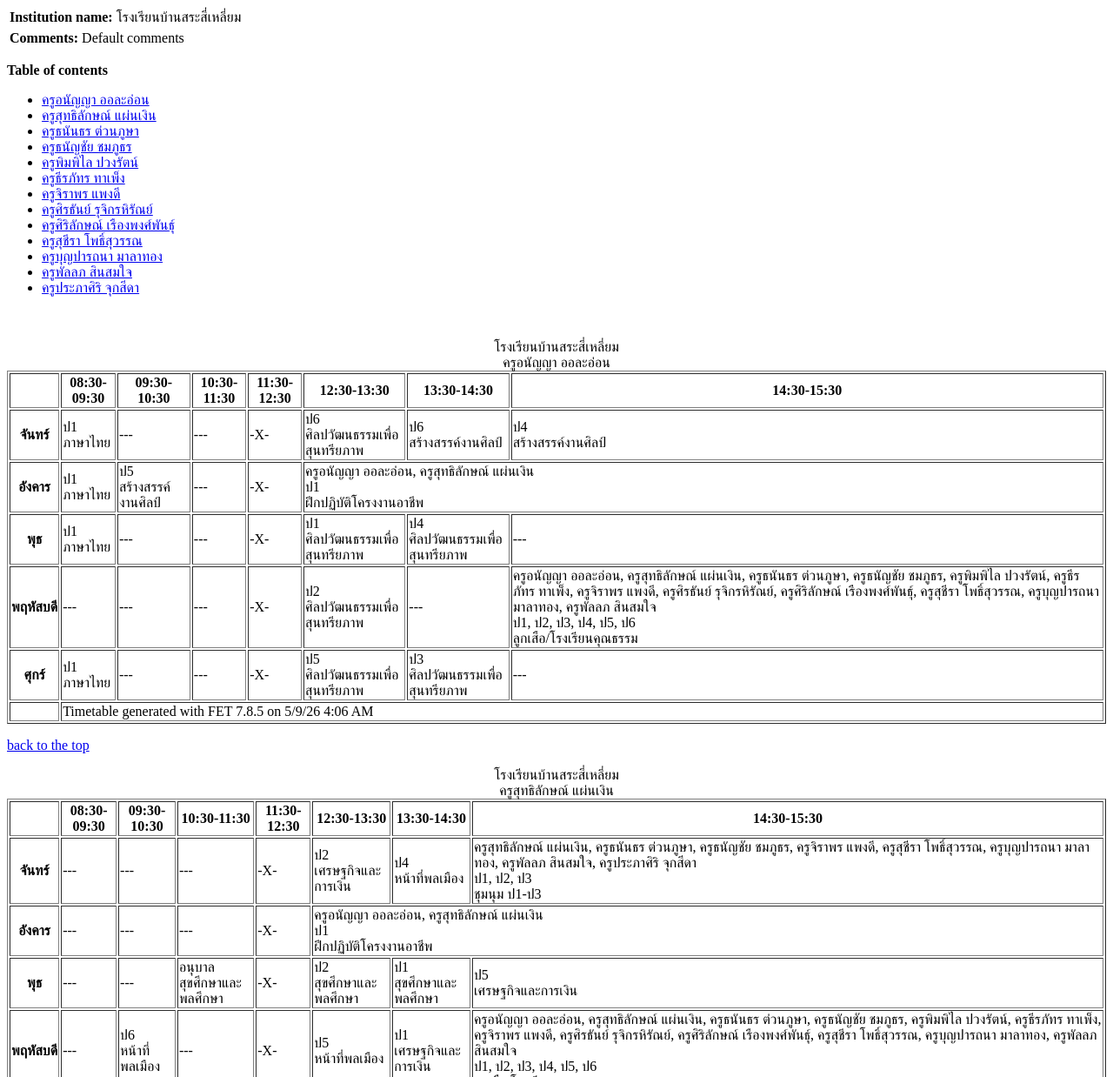
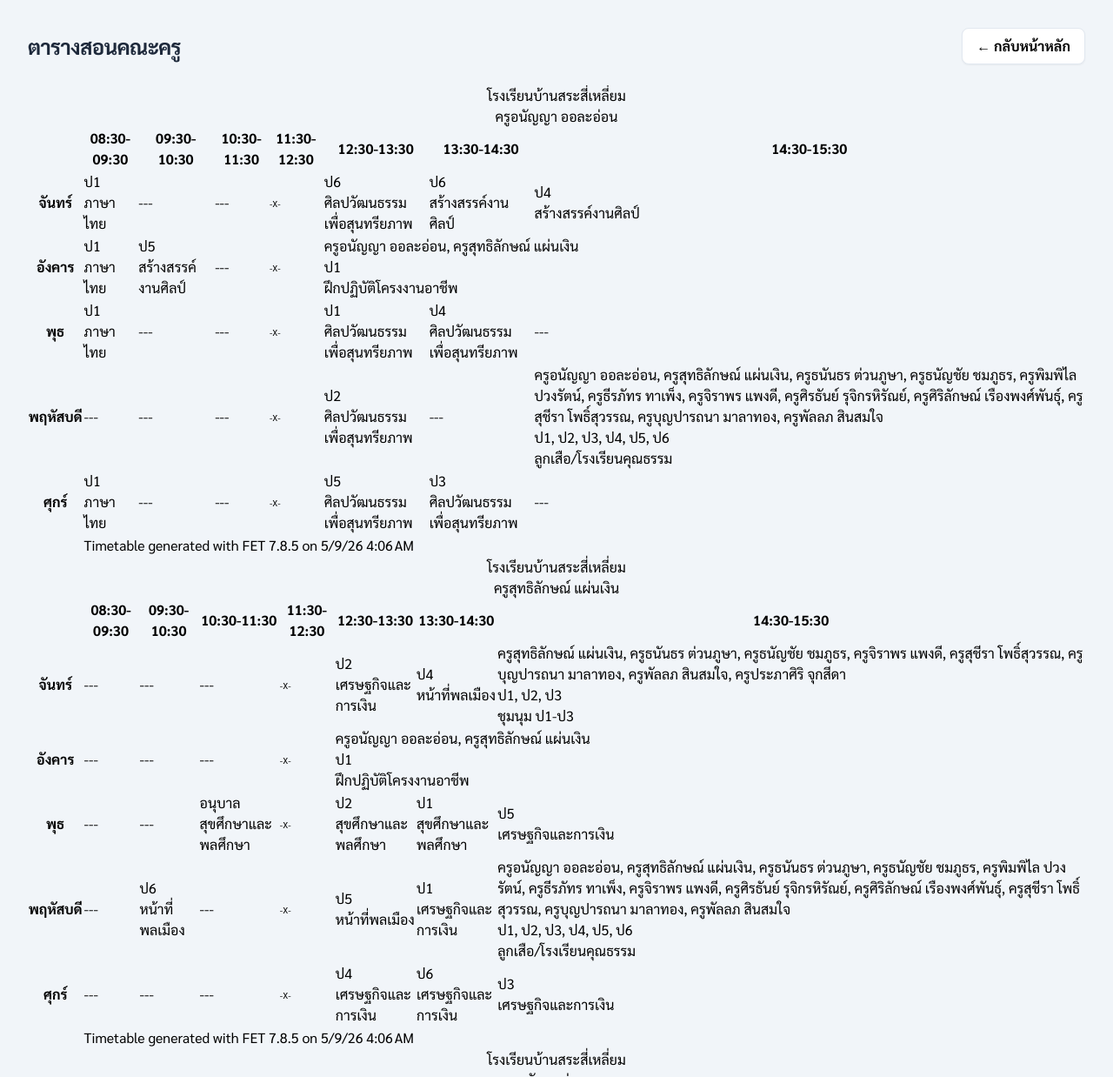
Before and after one commit to apisitp61/table2570v1, a plain HTML site: page v01_teachers_days_vertical.html in a window 1280 px wide. Shown: the top 1238 px of the page at 87% size. Drawn offline with nearby package versions, Linux system fonts and the light colour scheme.

Commit message:
Add files via upload

```diff
--- a/v01_teachers_days_vertical.html
+++ b/v01_teachers_days_vertical.html
@@ -1,42 +1,39 @@
-<!DOCTYPE html PUBLIC "-//W3C//DTD XHTML 1.0 Strict//EN"
-  "http://www.w3.org/TR/xhtml1/DTD/xhtml1-strict.dtd">
-<html xmlns="http://www.w3.org/1999/xhtml" lang="en-US" xml:lang="en-US">
-  <head>
-    <title>โรงเรียนบ้านสระสี่เหลี่ยม</title>
-    <meta http-equiv="Content-Type" content="text/html; charset=UTF-8" />
-    <link rel="stylesheet" media="all" href="v01_stylesheet.css" type="text/css" />
-  </head>
-  <body id="top">
-    <table>
-      <tr align="left" valign="top">
-        <th>Institution name:</th>
-        <td>โรงเรียนบ้านสระสี่เหลี่ยม</td>
-      </tr>
-    </table>
-    <table>
-      <tr align="left" valign="top">
-        <th>Comments:</th>
-        <td>Default comments</td>
-      </tr>
-    </table>
-    <p><strong>Table of contents</strong></p>
-    <ul>
-      <li><a href="#table_1">ครูอนัญญา ออละอ่อน</a></li>
-      <li><a href="#table_2">ครูสุทธิลักษณ์ แผ่นเงิน</a></li>
-      <li><a href="#table_3">ครูธนันธร ต่วนภูษา</a></li>
-      <li><a href="#table_4">ครูธนัญชัย ชมภูธร</a></li>
-      <li><a href="#table_5">ครูพิมพิไล ปวงรัตน์</a></li>
-      <li><a href="#table_6">ครูธีรภัทร ทาเพ็ง</a></li>
-      <li><a href="#table_7">ครูจิราพร แพงดี</a></li>
-      <li><a href="#table_8">ครูศิรธันย์ รุจิกรหิรัณย์</a></li>
-      <li><a href="#table_9">ครูศิริลักษณ์ เรืองพงศ์พันธุ์</a></li>
-      <li><a href="#table_10">ครูสุชีรา โพธิ์สุวรรณ</a></li>
-      <li><a href="#table_11">ครูบุญปารถนา มาลาทอง</a></li>
-      <li><a href="#table_12">ครูพัลลภ สินสมใจ</a></li>
-      <li><a href="#table_13">ครูประภาศิริ จุกสีดา</a></li>
-    </ul>
-    <p>&nbsp;</p>
-    <table id="table_1" border="1" class="odd_table">
+<!DOCTYPE html>
+<html lang="th">
+<head>
+    <meta charset="UTF-8">
+    <meta name="viewport" content="width=device-width, initial-scale=1.0">
+    <title>ตารางสอนคณะครู</title>
+    <script src="https://cdn.tailwindcss.com"></script>
+    <link href="https://fonts.googleapis.com/css2?family=Sarabun:wght@300;400;700&display=swap" rel="stylesheet">
+    <style>
+        body { font-family: 'Sarabun', sans-serif; }
+        table { @apply w-full border-collapse bg-white shadow-md rounded-xl overflow-hidden my-6 text-center text-[10px] sm:text-sm; }
+        th, td { @apply border border-slate-200 p-2; }
+        .xAxis { @apply bg-slate-800 text-white font-bold py-3; }
+        .yAxis { @apply bg-slate-50 font-bold text-slate-700 w-20; }
+        caption { @apply bg-emerald-600 text-white p-4 font-bold rounded-t-xl text-lg; }
+        .institution { @apply block text-xs font-normal opacity-80 mb-1; }
+        .name { @apply block; }
+        .break { @apply bg-slate-50 text-slate-400 italic; font-size: 10px; }
+        .empty { @apply text-slate-200 italic; }
+        table.detailed { @apply w-full border-none shadow-none m-0 bg-transparent; }
+        table.detailed td { @apply border-none p-1; }
+        .studentsset { @apply font-bold text-emerald-600 border-b border-slate-100 mb-1; }
+        .subject { @apply block font-bold text-slate-800 leading-tight; }
+        .teacher { @apply block text-[9px] text-slate-500 mt-1 leading-none; }
+        .foot { @apply bg-slate-50 text-[9px] text-slate-400 italic py-2; }
+        a { @apply text-blue-600 hover:underline; }
+    </style>
+</head>
+<body class="bg-slate-100 p-4 sm:p-8">
+    <div class="max-w-7xl mx-auto">
+        <div class="flex justify-between items-center mb-6">
+            <h1 class="text-2xl font-bold text-slate-800 tracking-tight">ตารางสอนคณะครู</h1>
+            <a href="index.html" class="bg-white px-4 py-2 rounded-lg shadow-sm border border-slate-200 font-bold hover:bg-slate-50">← กลับหน้าหลัก</a>
+        </div>
+        <div class="overflow-x-auto">
+            <table id="table_1"  class="odd_table">
       <caption><span class="institution">โรงเรียนบ้านสระสี่เหลี่ยม</span><br /><span class="name">ครูอนัญญา ออละอ่อน</span></caption>
       <thead>
         <tr>
@@ -104,8 +101,7 @@
         <tr class="foot"><td></td><td colspan="7">Timetable generated with FET 7.8.5 on 5/9/26 4:06 AM</td></tr>
       </tbody>
     </table>
-    <p class="back"><a href="#top">back to the top</a></p>
-    <table id="table_2" border="1" class="even_table">
+<table id="table_2"  class="even_table">
       <caption><span class="institution">โรงเรียนบ้านสระสี่เหลี่ยม</span><br /><span class="name">ครูสุทธิลักษณ์ แผ่นเงิน</span></caption>
       <thead>
         <tr>
@@ -173,8 +169,7 @@
         <tr class="foot"><td></td><td colspan="7">Timetable generated with FET 7.8.5 on 5/9/26 4:06 AM</td></tr>
       </tbody>
     </table>
-    <p class="back"><a href="#top">back to the top</a></p>
-    <table id="table_3" border="1" class="odd_table">
+<table id="table_3"  class="odd_table">
       <caption><span class="institution">โรงเรียนบ้านสระสี่เหลี่ยม</span><br /><span class="name">ครูธนันธร ต่วนภูษา</span></caption>
       <thead>
         <tr>
@@ -242,8 +237,7 @@
         <tr class="foot"><td></td><td colspan="7">Timetable generated with FET 7.8.5 on 5/9/26 4:06 AM</td></tr>
       </tbody>
     </table>
-    <p class="back"><a href="#top">back to the top</a></p>
-    <table id="table_4" border="1" class="even_table">
+<table id="table_4"  class="even_table">
       <caption><span class="institution">โรงเรียนบ้านสระสี่เหลี่ยม</span><br /><span class="name">ครูธนัญชัย ชมภูธร</span></caption>
       <thead>
         <tr>
@@ -311,8 +305,7 @@
         <tr class="foot"><td></td><td colspan="7">Timetable generated with FET 7.8.5 on 5/9/26 4:06 AM</td></tr>
       </tbody>
     </table>
-    <p class="back"><a href="#top">back to the top</a></p>
-    <table id="table_5" border="1" class="odd_table">
+<table id="table_5"  class="odd_table">
       <caption><span class="institution">โรงเรียนบ้านสระสี่เหลี่ยม</span><br /><span class="name">ครูพิมพิไล ปวงรัตน์</span></caption>
       <thead>
         <tr>
@@ -380,8 +373,7 @@
         <tr class="foot"><td></td><td colspan="7">Timetable generated with FET 7.8.5 on 5/9/26 4:06 AM</td></tr>
       </tbody>
     </table>
-    <p class="back"><a href="#top">back to the top</a></p>
-    <table id="table_6" border="1" class="even_table">
+<table id="table_6"  class="even_table">
       <caption><span class="institution">โรงเรียนบ้านสระสี่เหลี่ยม</span><br /><span class="name">ครูธีรภัทร ทาเพ็ง</span></caption>
       <thead>
         <tr>
@@ -449,8 +441,7 @@
         <tr class="foot"><td></td><td colspan="7">Timetable generated with FET 7.8.5 on 5/9/26 4:06 AM</td></tr>
       </tbody>
     </table>
-    <p class="back"><a href="#top">back to the top</a></p>
-    <table id="table_7" border="1" class="odd_table">
+<table id="table_7"  class="odd_table">
       <caption><span class="institution">โรงเรียนบ้านสระสี่เหลี่ยม</span><br /><span class="name">ครูจิราพร แพงดี</span></caption>
       <thead>
         <tr>
@@ -518,8 +509,7 @@
         <tr class="foot"><td></td><td colspan="7">Timetable generated with FET 7.8.5 on 5/9/26 4:06 AM</td></tr>
       </tbody>
     </table>
-    <p class="back"><a href="#top">back to the top</a></p>
-    <table id="table_8" border="1" class="even_table">
+<table id="table_8"  class="even_table">
       <caption><span class="institution">โรงเรียนบ้านสระสี่เหลี่ยม</span><br /><span class="name">ครูศิรธันย์ รุจิกรหิรัณย์</span></caption>
       <thead>
         <tr>
@@ -587,8 +577,7 @@
         <tr class="foot"><td></td><td colspan="7">Timetable generated with FET 7.8.5 on 5/9/26 4:06 AM</td></tr>
       </tbody>
     </table>
-    <p class="back"><a href="#top">back to the top</a></p>
-    <table id="table_9" border="1" class="odd_table">
+<table id="table_9"  class="odd_table">
       <caption><span class="institution">โรงเรียนบ้านสระสี่เหลี่ยม</span><br /><span class="name">ครูศิริลักษณ์ เรืองพงศ์พันธุ์</span></caption>
       <thead>
         <tr>
@@ -656,8 +645,7 @@
         <tr class="foot"><td></td><td colspan="7">Timetable generated with FET 7.8.5 on 5/9/26 4:06 AM</td></tr>
       </tbody>
     </table>
-    <p class="back"><a href="#top">back to the top</a></p>
-    <table id="table_10" border="1" class="even_table">
+<table id="table_10"  class="even_table">
       <caption><span class="institution">โรงเรียนบ้านสระสี่เหลี่ยม</span><br /><span class="name">ครูสุชีรา โพธิ์สุวรรณ</span></caption>
       <thead>
         <tr>
@@ -725,8 +713,7 @@
         <tr class="foot"><td></td><td colspan="7">Timetable generated with FET 7.8.5 on 5/9/26 4:06 AM</td></tr>
       </tbody>
     </table>
-    <p class="back"><a href="#top">back to the top</a></p>
-    <table id="table_11" border="1" class="odd_table">
+<table id="table_11"  class="odd_table">
       <caption><span class="institution">โรงเรียนบ้านสระสี่เหลี่ยม</span><br /><span class="name">ครูบุญปารถนา มาลาทอง</span></caption>
       <thead>
         <tr>
@@ -794,8 +781,7 @@
         <tr class="foot"><td></td><td colspan="7">Timetable generated with FET 7.8.5 on 5/9/26 4:06 AM</td></tr>
       </tbody>
     </table>
-    <p class="back"><a href="#top">back to the top</a></p>
-    <table id="table_12" border="1" class="even_table">
+<table id="table_12"  class="even_table">
       <caption><span class="institution">โรงเรียนบ้านสระสี่เหลี่ยม</span><br /><span class="name">ครูพัลลภ สินสมใจ</span></caption>
       <thead>
         <tr>
@@ -863,8 +849,7 @@
         <tr class="foot"><td></td><td colspan="7">Timetable generated with FET 7.8.5 on 5/9/26 4:06 AM</td></tr>
       </tbody>
     </table>
-    <p class="back"><a href="#top">back to the top</a></p>
-    <table id="table_13" border="1" class="odd_table">
+<table id="table_13"  class="odd_table">
       <caption><span class="institution">โรงเรียนบ้านสระสี่เหลี่ยม</span><br /><span class="name">ครูประภาศิริ จุกสีดา</span></caption>
       <thead>
         <tr>
@@ -932,6 +917,7 @@
         <tr class="foot"><td></td><td colspan="7">Timetable generated with FET 7.8.5 on 5/9/26 4:06 AM</td></tr>
       </tbody>
     </table>
-    <p class="back"><a href="#top">back to the top</a></p>
-  </body>
+        </div>
+    </div>
+</body>
 </html>
```
Also changed, not shown: v01_subgroups_days_vertical.html (+45 -71 lines).
